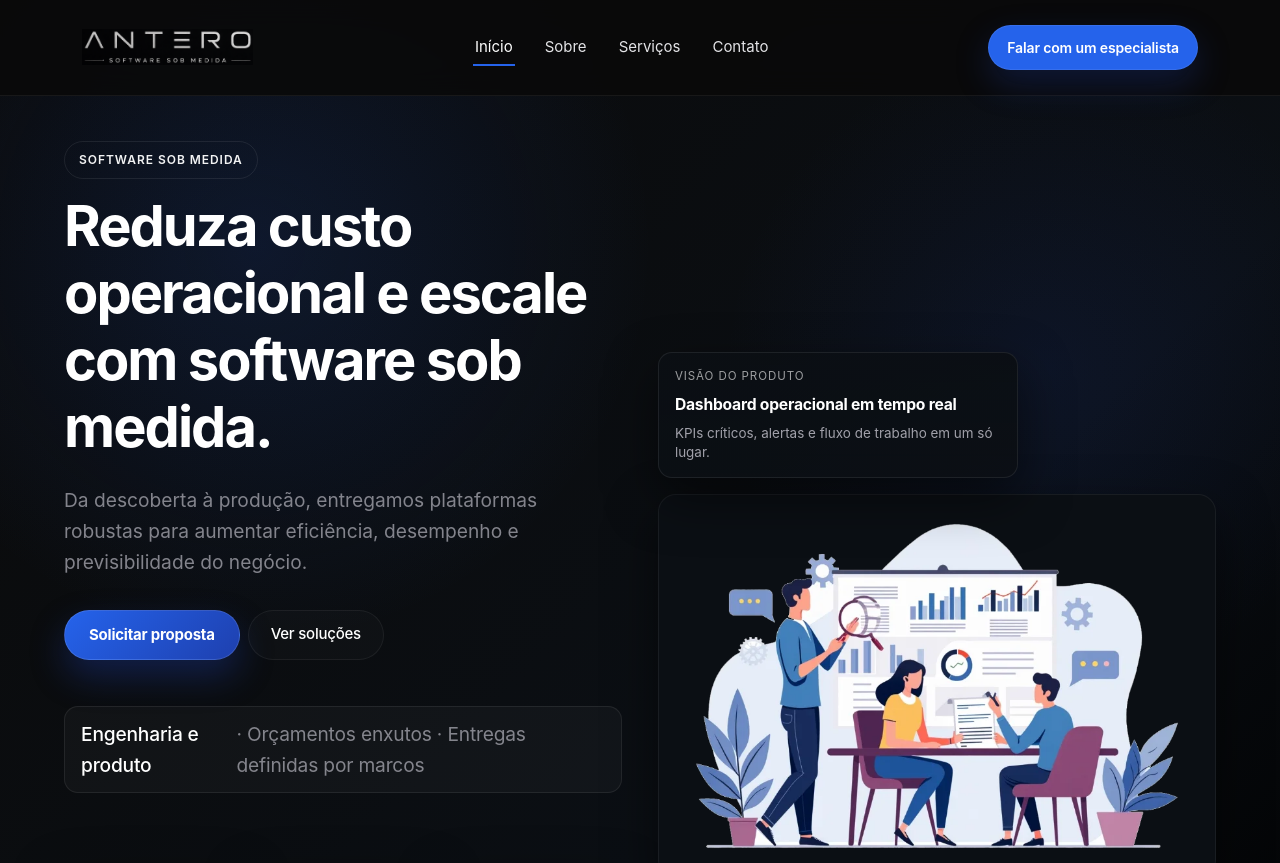
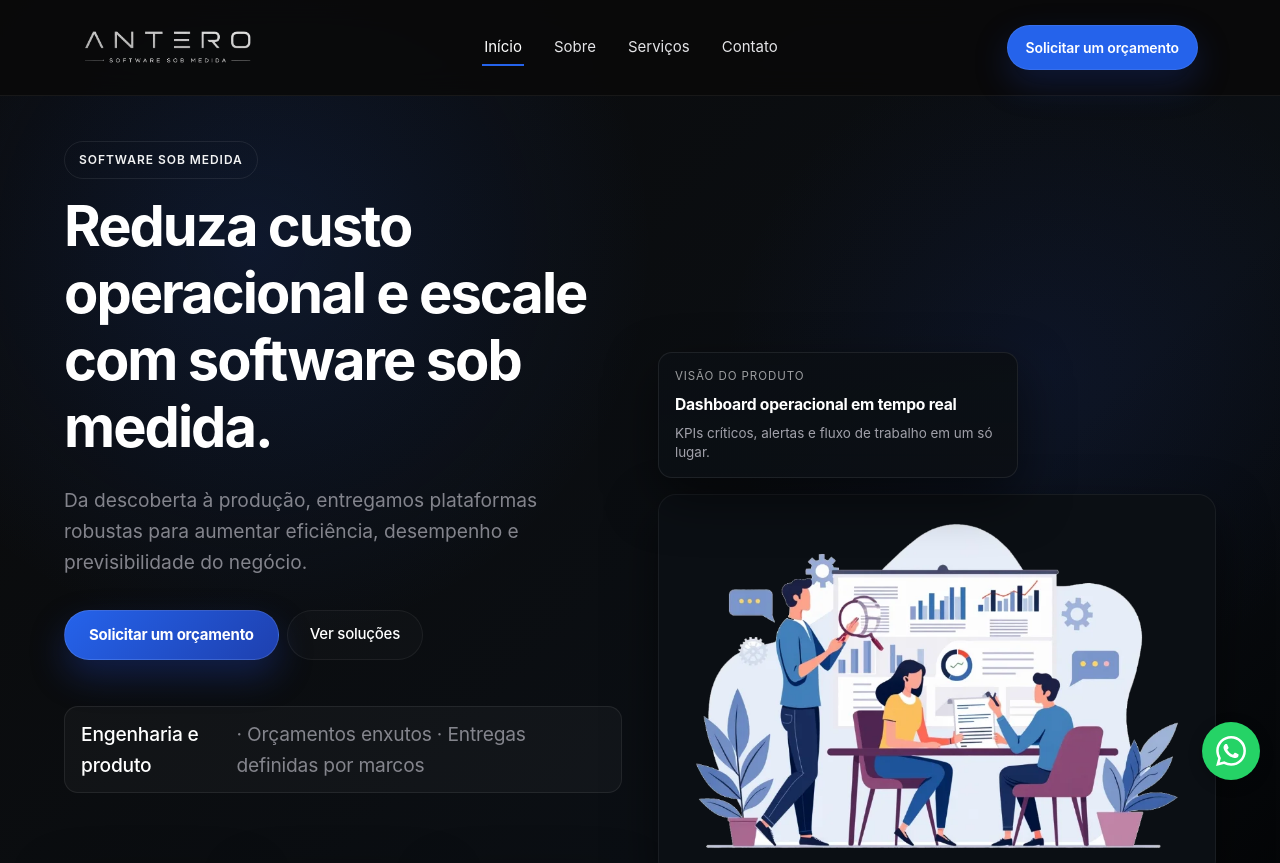
Before and after one commit to DavidEdsonDoNascimento/dnsistemas, a Next.js app: page / in a window 1280 px wide. Shown: the top 863 px of the page. Built offline with nearby package versions, Linux system fonts and the light colour scheme; what @mui/material-nextjs would draw is missing.

Commit message:
ajuste na logo e incluido botões de whatsapp

```diff
--- a/src/app/layout.tsx
+++ b/src/app/layout.tsx
@@ -10,6 +10,7 @@
 import '@/theme/landing-root.css'
 import '@/assets/vendor/bootstrap-icons/bootstrap-icons.css'
 import ThemeRegistry from '@/theme/ThemeRegistry'
+import FloatingWhatsAppButton from '@/components/FloatingWhatsAppButton'
 
 export const metadata: Metadata = {
   title: 'ANTERO — Software sob medida',
@@ -28,7 +29,10 @@
   return (
     <html lang="pt-BR">
       <body>
-        <ThemeRegistry>{children}</ThemeRegistry>
+        <ThemeRegistry>
+          {children}
+          <FloatingWhatsAppButton />
+        </ThemeRegistry>
       </body>
     </html>
   )
--- a/src/app/page.tsx
+++ b/src/app/page.tsx
@@ -2,6 +2,7 @@
 import Image from 'next/image'
 import Link from 'next/link'
 import ContactForm from '@/components/contact-form'
+import { getWhatsAppOrcamentoHref } from '@/lib/whatsapp-orcamento'
 import lc from '@/theme/landing.module.css'
 
 export default function Home() {
@@ -11,7 +12,7 @@
         <div className="container-fluid container-xl position-relative d-flex align-items-center justify-content-between">
           <Link href="/" className="logo d-flex align-items-center text-decoration-none">
             <Image
-              src="/antero_logo_header_cropped.png"
+              src="/antero_logo_v1.png"
               alt="ANTERO"
               width={280}
               height={64}
@@ -41,7 +42,7 @@
           </nav>
 
           <a className={`btn-getstarted ${lc.landingHeaderCta}`} href="#contact">
-            Falar com um especialista
+            Solicitar um orçamento
           </a>
         </div>
       </header>
@@ -65,7 +66,7 @@
 
                   <div className={`d-flex flex-wrap gap-2 ${lc.landingHeroActions}`}>
                     <a href="#contact" className={`btn ${lc.landingBtnPrimary}`}>
-                      Solicitar proposta
+                      Solicitar um orçamento
                     </a>
                     <a href="#services" className={`btn ${lc.landingBtnGhost}`}>
                       Ver soluções
@@ -268,12 +269,17 @@
                     </p>
                   </div>
 
-                  <div className={lc.landingContactBlock}>
+                  <a
+                    className={`${lc.landingContactBlock} ${lc.landingContactBlockClickable}`}
+                    href={getWhatsAppOrcamentoHref()}
+                    target="_blank"
+                    rel="noopener noreferrer"
+                  >
                     <h3 className={lc.landingMiniHeadingSm}>WhatsApp</h3>
                     <p className={lc.landingParagraphNoMargin}>
                       Use para urgência ou agendar chamada rápida. O time responde no horário comercial.
                     </p>
-                  </div>
+                  </a>
                 </div>
               </div>
 
--- /dev/null
+++ b/src/components/FloatingWhatsAppButton.module.css
@@ -0,0 +1,38 @@
+.fab {
+  position: fixed;
+  right: 20px;
+  bottom: 20px;
+  z-index: 9999;
+  width: 58px;
+  height: 58px;
+  padding: 0;
+  margin: 0;
+  border: none;
+  border-radius: 50%;
+  background-color: #25d366;
+  color: #fff;
+  cursor: pointer;
+  display: flex;
+  align-items: center;
+  justify-content: center;
+  box-shadow: 0 4px 14px rgba(0, 0, 0, 0.25);
+  transition:
+    transform 0.22s ease,
+    box-shadow 0.22s ease;
+}
+
+.fab:hover {
+  transform: scale(1.1);
+  box-shadow: 0 8px 24px rgba(0, 0, 0, 0.35);
+}
+
+.fab:focus-visible {
+  outline: 3px solid #fff;
+  outline-offset: 3px;
+}
+
+.icon {
+  width: 30px;
+  height: 30px;
+  flex-shrink: 0;
+}
--- /dev/null
+++ b/src/components/FloatingWhatsAppButton.tsx
@@ -0,0 +1,38 @@
+'use client'
+
+import { openWhatsAppOrcamentoContact } from '@/lib/whatsapp-orcamento'
+import styles from './FloatingWhatsAppButton.module.css'
+
+function WhatsAppGlyph() {
+  return (
+    <svg
+      className={styles.icon}
+      viewBox="0 0 24 24"
+      aria-hidden
+      xmlns="http://www.w3.org/2000/svg"
+    >
+      <path
+        fill="currentColor"
+        d="M17.472 14.382c-.297-.149-1.758-.867-2.03-.967-.273-.099-.471-.148-.67.15-.197.297-.767.966-.94 1.164-.173.199-.347.223-.644.075-.297-.15-1.255-.463-2.39-1.475-.883-.788-1.48-1.761-1.653-2.059-.173-.297-.018-.458.13-.606.134-.133.298-.347.446-.52.149-.174.198-.298.298-.497.099-.198.05-.371-.025-.52-.075-.149-.669-1.612-.916-2.207-.242-.579-.487-.5-.669-.51-.173-.008-.371-.01-.57-.01-.198 0-.52.074-.792.372-.272.297-1.04 1.016-1.04 2.479 0 1.462 1.065 2.875 1.213 3.074.149.198 2.096 3.2 5.077 4.487.709.306 1.262.489 1.694.625.712.227 1.36.195 1.871.118.571-.085 1.758-.719 2.006-1.413.248-.694.248-1.289.173-1.413-.074-.124-.272-.198-.57-.347m-5.421 7.403h-.004a9.87 9.87 0 01-5.031-1.378l-.361-.214-3.741.982.998-3.648-.235-.374a9.86 9.86 0 01-1.51-5.26c.001-5.45 4.436-9.884 9.888-9.884 2.64 0 5.122 1.03 6.988 2.898a9.825 9.825 0 012.893 6.994c-.003 5.45-4.435 9.884-9.885 9.884m8.413-18.297A11.815 11.815 0 0012.05 0C5.495 0 .16 5.335.157 11.892c0 2.096.547 4.142 1.588 5.945L.057 24l6.305-1.654a11.882 11.882 0 005.683 1.448h.005c6.554 0 11.89-5.335 11.893-11.893a11.821 11.821 0 00-3.48-8.413z"
+      />
+    </svg>
+  )
+}
+
+export default function FloatingWhatsAppButton() {
+  function handleClick() {
+    // Futuro: ramificar para chat interno (ex. setState / portal) e manter redirect como fallback.
+    openWhatsAppOrcamentoContact()
+  }
+
+  return (
+    <button
+      type="button"
+      className={styles.fab}
+      onClick={handleClick}
+      aria-label="Abrir WhatsApp para solicitar orçamento"
+    >
+      <WhatsAppGlyph />
+    </button>
+  )
+}
--- /dev/null
+++ b/src/lib/whatsapp-orcamento.ts
@@ -0,0 +1,26 @@
+/**
+ * Configuração única do WhatsApp para orçamento (site → wa.me).
+ * Edite número e mensagem apenas aqui. Componentes e links importam deste módulo.
+ *
+ * Futuro (chat interno): altere `openWhatsAppOrcamentoContact` para abrir o widget
+ * em vez de redirecionar, mantendo `getWhatsAppOrcamentoHref` para fallback ou deep links.
+ */
+
+/** Apenas dígitos, com DDI (ex.: Brasil 55 + DDD + número). */
+export const WHATSAPP_BUSINESS_NUMBER = '5547997011323'
+
+export const WHATSAPP_PREFILL_MESSAGE =
+  'Oi, vim pelo site da Antero sistemas e gostaria de solicitar um orçamento.'
+
+export function getWhatsAppOrcamentoHref(): string {
+  return `https://wa.me/${WHATSAPP_BUSINESS_NUMBER}?text=${encodeURIComponent(WHATSAPP_PREFILL_MESSAGE)}`
+}
+
+/**
+ * Abre o fluxo atual de contato (WhatsApp Web/App em nova aba).
+ * Ponto único para evoluir para chat interno sem duplicar URL ou mensagem.
+ */
+export function openWhatsAppOrcamentoContact(): void {
+  if (typeof window === 'undefined') return
+  window.open(getWhatsAppOrcamentoHref(), '_blank', 'noopener,noreferrer')
+}
--- a/src/theme/landing.module.css
+++ b/src/theme/landing.module.css
@@ -427,6 +427,29 @@
   margin-bottom: 0;
 }
 
+.landingContactBlockClickable {
+  display: block;
+  color: inherit;
+  text-decoration: none;
+  cursor: pointer;
+  border-radius: var(--dn-radius-sm);
+  transition:
+    background-color 0.2s ease,
+    box-shadow 0.2s ease,
+    transform 0.2s ease;
+}
+
+.landingContactBlockClickable:hover {
+  background-color: rgba(255, 255, 255, 0.05);
+  box-shadow: 0 0 0 1px var(--dn-border);
+  transform: translateY(-1px);
+}
+
+.landingContactBlockClickable:focus-visible {
+  outline: 2px solid var(--dn-primary);
+  outline-offset: 2px;
+}
+
 .landingContactLink {
   color: var(--dn-primary);
   text-decoration: none;
```
Also changed, not shown: public/antero_logo_v1.png (added).
